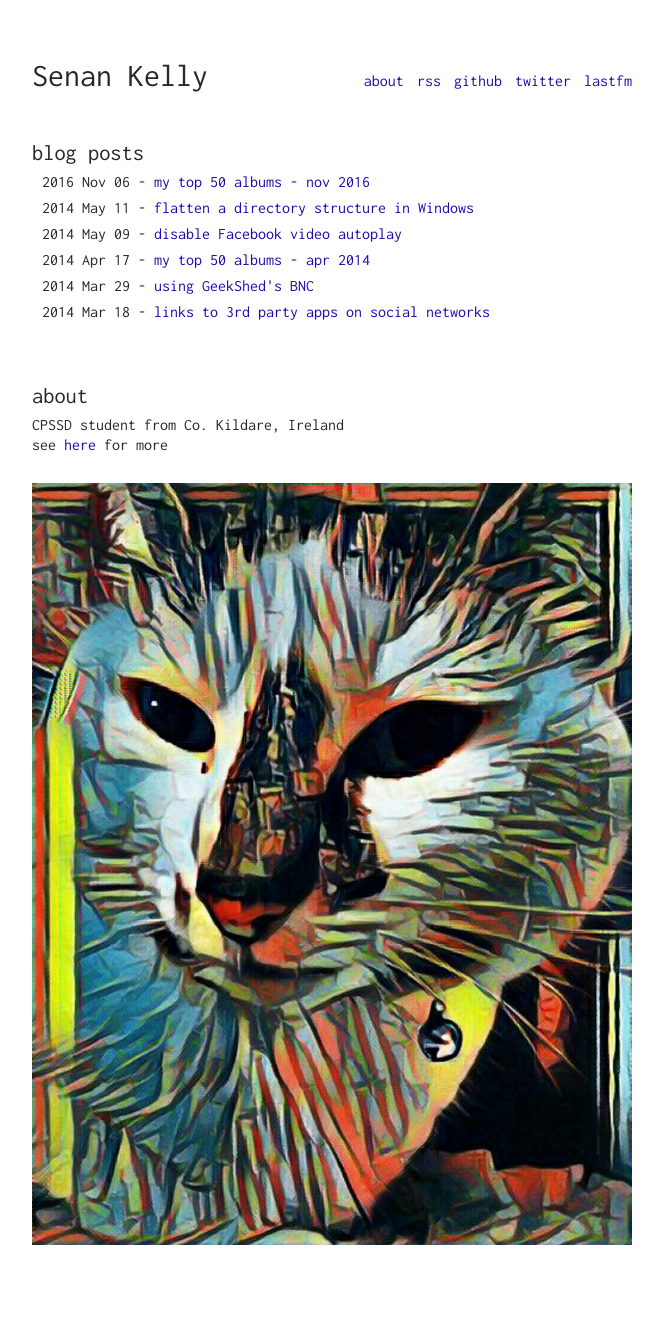
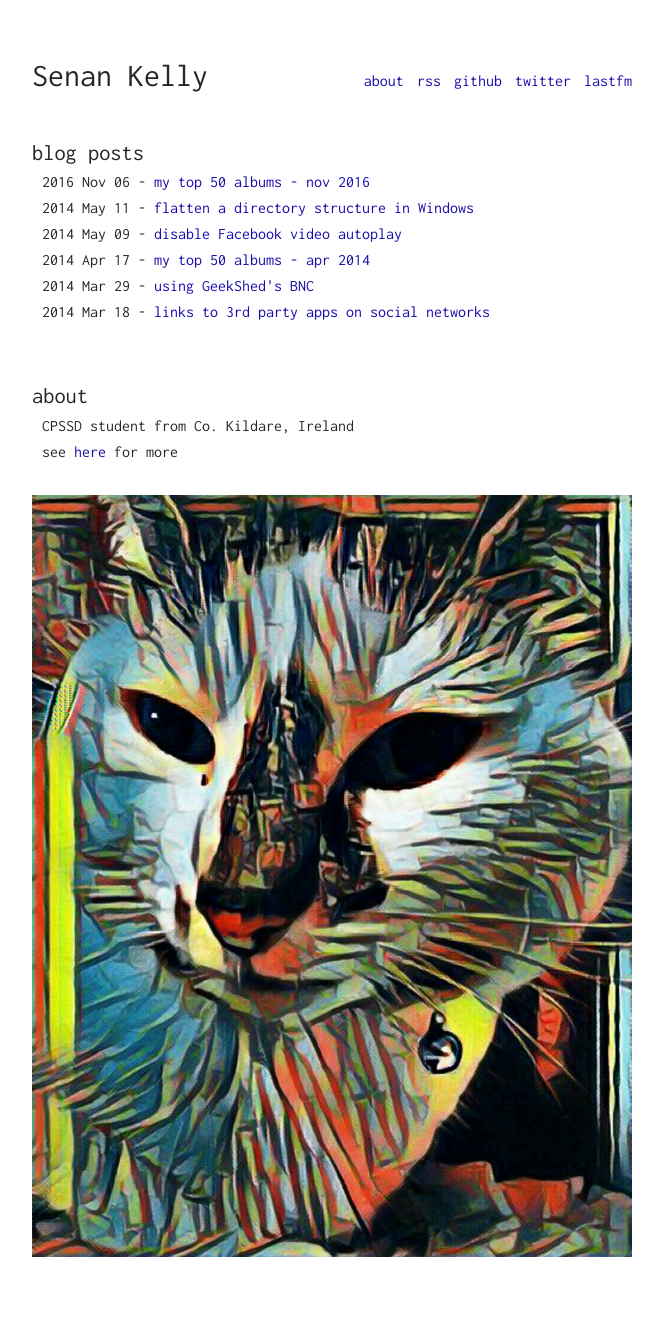
Before and after one commit to sentriz/xyz, a Jekyll site: the page built from index.html, in a window 1280 px wide. Shown: the whole page, without its empty margins (308-971 px from the left). Built offline with Jekyll 4.4.1, drawn with Linux system fonts in a browser that asks for light colours.

```diff
--- a/index.html
+++ b/index.html
@@ -7,15 +7,20 @@
     {% include nav.html %}
 
 </div>
+
 <div class="blog">
     <h1>blog posts</h1>
     {% include blogs.html %}
 </div>
+
 <div class="blog">
     <h1>about</h1>
-    <p>CPSSD student from Co. Kildare, Ireland</p>
-    see <a href='{{ site.baseurl }}/about'>here</a> for more
+    <ul>
+        <li>CPSSD student from Co. Kildare, Ireland</li>
+        <li>see <a href='{{ site.baseurl }}/about'>here</a> for more</li>
+    </ul>
 </div>
+
 <div>
     <img class="foot-img" src="{{ site.baseurl }}purdy.jpg">
 </div>
```
